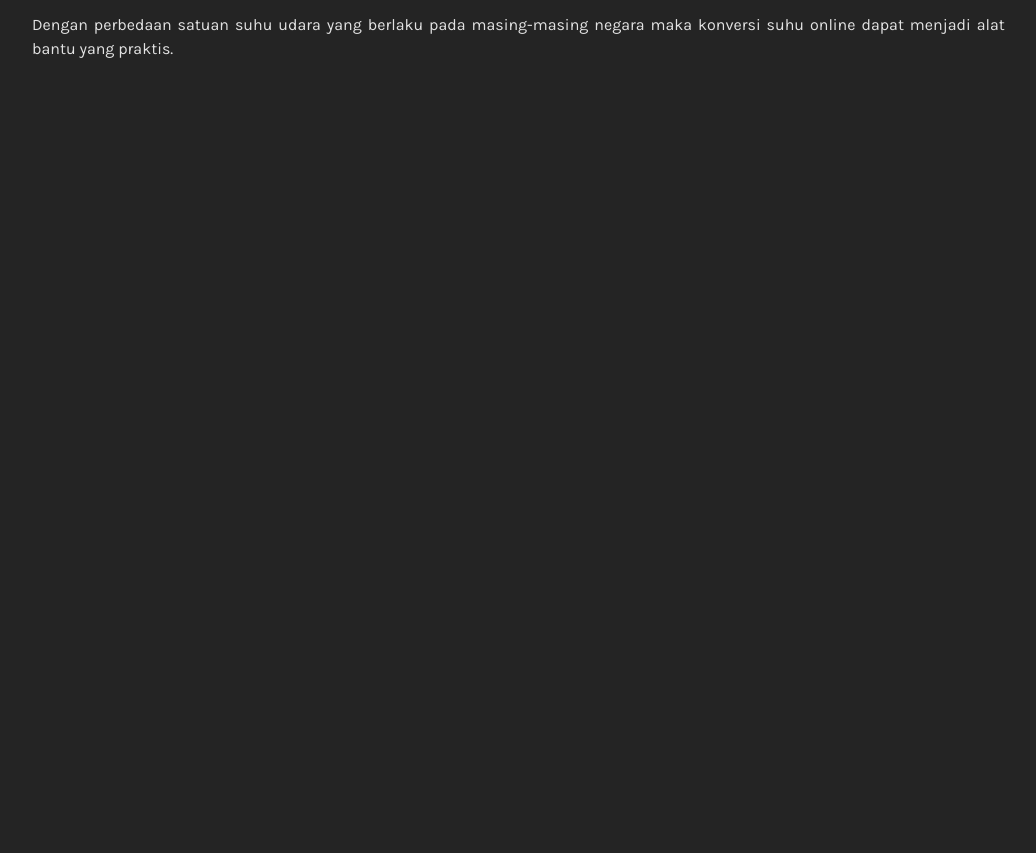
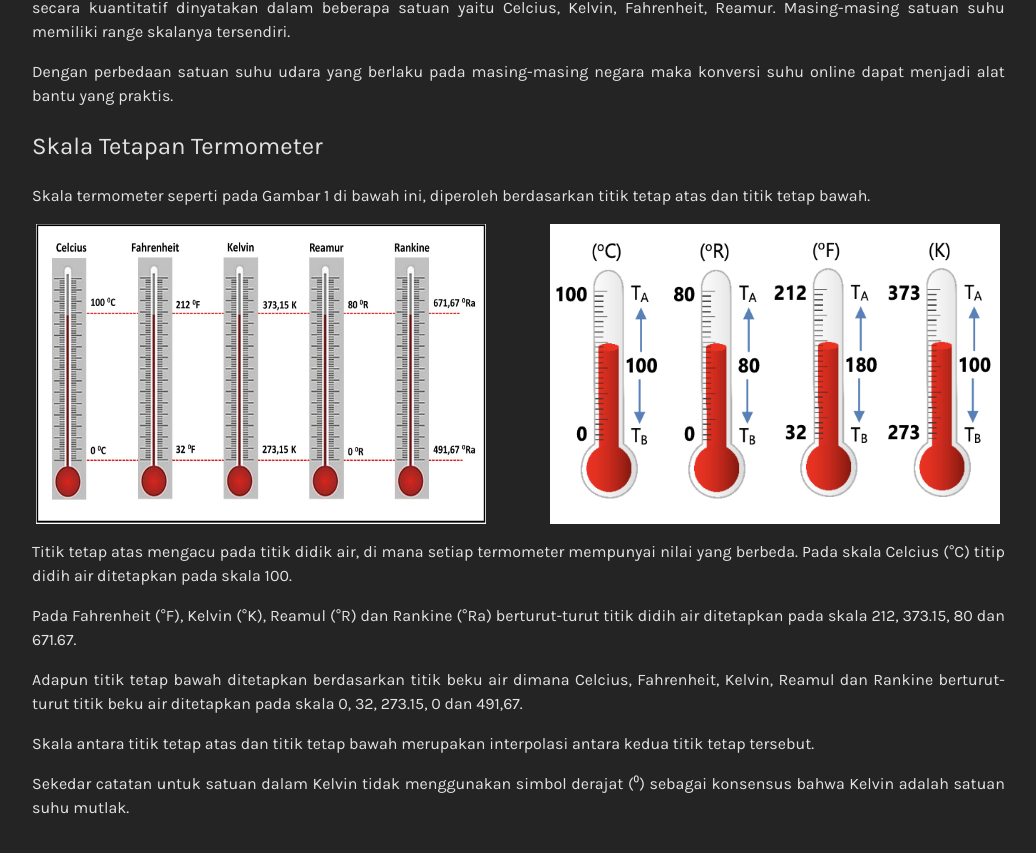
Before and after one commit to sandysptra09/PROJECT-TEMPERATURE_CONVERTER, a React (Vite) app: page /konversi_suhu in a window 1280 px wide. Shown: the part 1917-2770 px from the top of the page, without its empty margins (0-1036 px from the left). Before the commit the page ends 2026 px from the top, so only its background shows below. Built offline with nearby package versions, Linux system fonts and the light colour scheme.

Commit message:
Add component skala tetapan

```diff
--- a/src/views/Calculator.jsx
+++ b/src/views/Calculator.jsx
@@ -1,4 +1,12 @@
+import React, { useState } from 'react';
+
+
 export default function Calculator() {
+
+
+
+
+
     return (
         <div className="container-calculator">
             <div className="calculator">
@@ -8,24 +16,29 @@ export default function Calculator() {
                     </legend>
                     <div className="label">
                         <label>Masukan Nilai Suhu</label>
-                        <input type="number"></input>
+                        <input type="number" ></input>
                     </div>
                     <div className="skala">
                         <label>Pilih Skala Satuannya</label>
                         <select>
-                            <option>Celcius (°C)</option>
-                            <option>Kelvin (K)</option>
-                            <option>Fahrenheit (°F)</option>
-                            <option>Reamur (°R)</option>
+                            <option value='Celcius'>Celcius (°C)</option>
+                            <option value='Kelvin'>Kelvin (K)</option>
+                            <option value='Fahrenheit'>Fahrenheit (°F)</option>
+                            <option value='Reamur'>Reamur (°R)</option>
                         </select>
                     </div>
+
+                    <div className="title-hasil">
+                        <h3>Hasil :</h3>
+                    </div>
+
+
 
                     <div className="hitung-skala-suhu">
                         <div className="box-celcius">
                             <label>Celcius (°C)</label>
                             <div className="box-hasil">
                                 <span>36,0°C = </span>
-                                {/*Output masih dummy */}
                                 <span className="hasil">36,0 °C</span>
                             </div>
                         </div>
@@ -34,7 +47,6 @@ export default function Calculator() {
                             <label>Kelvin  (°K)</label>
                             <div className="box-hasil">
                                 <span>36,0°C = </span>
-                                {/*Output masih dummy */}
                                 <span className="hasil">36,0 °K</span>
                             </div>
                         </div>
@@ -43,7 +55,6 @@ export default function Calculator() {
                             <label>Reamur  (°R)</label>
                             <div className="box-hasil">
                                 <span>36,0°C = </span>
-                                {/*Output masih dummy */}
                                 <span className="hasil">36,0 °R</span>
                             </div>
                         </div>
@@ -52,7 +63,6 @@ export default function Calculator() {
                             <label>Fahrenheit  (°F)</label>
                             <div className="box-hasil">
                                 <span>36,0°C = </span>
-                                {/*Output masih dummy */}
                                 <span className="hasil">36,0 °F</span>
                             </div>
                         </div>
--- a/src/views/Konversi.css
+++ b/src/views/Konversi.css
@@ -1,6 +1,22 @@
 .about-convert {
     width: 80%;
     text-align: justify;
+}
+
+.skala-tetapan {
+    width: 80%;
+    text-align: justify;
+}
+
+.skala-img {
+    display: flex;
+    gap: 4rem;
+    justify-content: center;
+}
+
+.skala-tetapan .skala-img img {
+    width: 450px;
+    height: 300px;
 }
 
 .konsep-suhu {
@@ -56,6 +72,10 @@ input[type=number]::-webkit-outer-spin-button {
     background-color: transparent;
 }
 
+.title-hasil {
+    margin: 0 1rem;
+}
+
 .hitung-skala-suhu {
     margin: 2rem 1rem;
     display: grid;
--- a/src/views/Konversi.jsx
+++ b/src/views/Konversi.jsx
@@ -1,5 +1,6 @@
 import About from "./About";
 import Calculator from "./Calculator";
+import Skala from "./Skala";
 
 export default function Konversi() {
     return (
@@ -9,6 +10,7 @@ export default function Konversi() {
             <Calculator/>
 
             <About/>
+            <Skala/>
         </div>
     )
 }
--- /dev/null
+++ b/src/views/Skala.jsx
@@ -0,0 +1,42 @@
+import './Konversi.css'
+
+export default function Skala() {
+    return (
+        <>
+            <h2>Skala Tetapan Termometer</h2>
+            <div className='skala-tetapan'>
+                <p>
+                    Skala termometer seperti pada Gambar 1 di bawah ini, diperoleh
+                    berdasarkan titik tetap atas dan titik tetap bawah.
+                </p>
+                <div className='skala-img'>
+                    <img src="/images-views/SkalaTetapan.jpg" alt="" />
+                    <img src="/images-views/SkalaTetapan2.webp" alt="" />
+                </div>
+                <p>
+                    Titik tetap atas mengacu pada titik didik air, di mana setiap
+                    termometer mempunyai nilai yang berbeda. Pada skala Celcius (°C) titip
+                    didih air ditetapkan pada skala 100.{" "}
+                </p>
+                <p>
+                    Pada Fahrenheit (°F), Kelvin (°K), Reamul (°R) dan Rankine (°Ra)
+                    berturut-turut titik didih air ditetapkan pada skala 212, 373.15, 80
+                    dan 671.67.
+                </p>
+                <p>
+                    Adapun titik tetap bawah ditetapkan berdasarkan titik beku air dimana
+                    Celcius, Fahrenheit, Kelvin, Reamul dan Rankine berturut-turut titik
+                    beku air ditetapkan pada skala 0, 32, 273.15, 0 dan 491,67.
+                </p>
+                <p>
+                    Skala antara titik tetap atas dan titik tetap bawah merupakan
+                    interpolasi antara kedua titik tetap tersebut.
+                </p>
+                <p>
+                    Sekedar catatan untuk satuan dalam Kelvin tidak menggunakan simbol
+                    derajat (⁰) sebagai konsensus bahwa Kelvin adalah satuan suhu mutlak.
+                </p>
+            </div>
+        </>
+    );
+}
```
Also changed, not shown: public/images-views/SkalaTetapan.jpg (added), public/images-views/SkalaTetapan2.webp (added).
